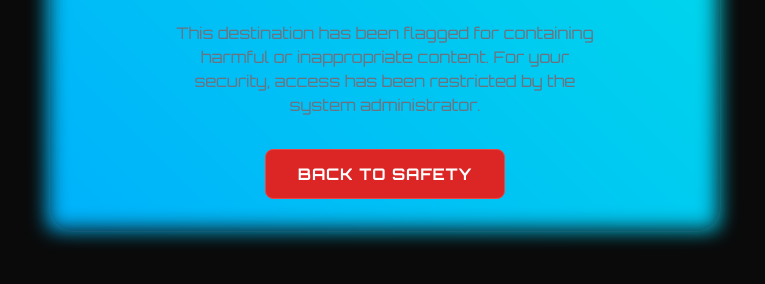
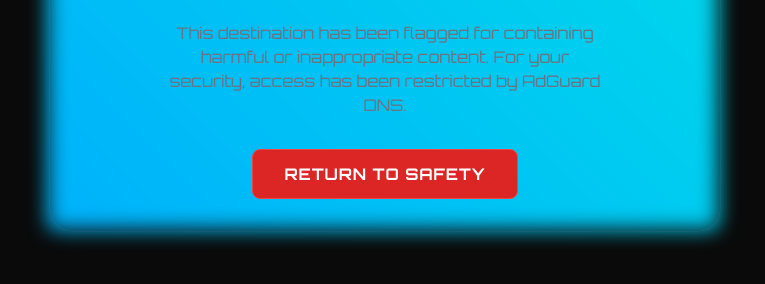
Before and after one commit to erikpeioutlookcom/adguard-blocksite, a plain HTML site: page Index.html in a window 1280 px wide. Shown: the part 406-690 px from the top of the page, without its empty margins (255-1020 px from the left). Drawn offline with nearby package versions, Linux system fonts and the light colour scheme.

Commit message:
Update Index.html

```diff
--- a/Index.html
+++ b/Index.html
@@ -121,11 +121,11 @@
             </h2>
             <p class="text-sm sm:text-base leading-relaxed text-gray-500 max-w-md mx-auto mb-8">
                 This destination has been flagged for containing harmful or inappropriate content.
-                For your security, access has been restricted by the system administrator.
+                For your security, access has been restricted by AdGuard DNS.
             </p>
             <div class="flex flex-col sm:flex-row justify-center space-y-4 sm:space-y-0 sm:space-x-4">
                 <a href="https://www.google.com" class="inline-block px-8 py-3 bg-red-600 text-white font-bold uppercase tracking-wider rounded-lg border border-red-500 hover:bg-red-500 transition duration-300">
-                    BACK TO SAFETY
+                    Return to safety
                 </a>
             </div>
         </div>
```
